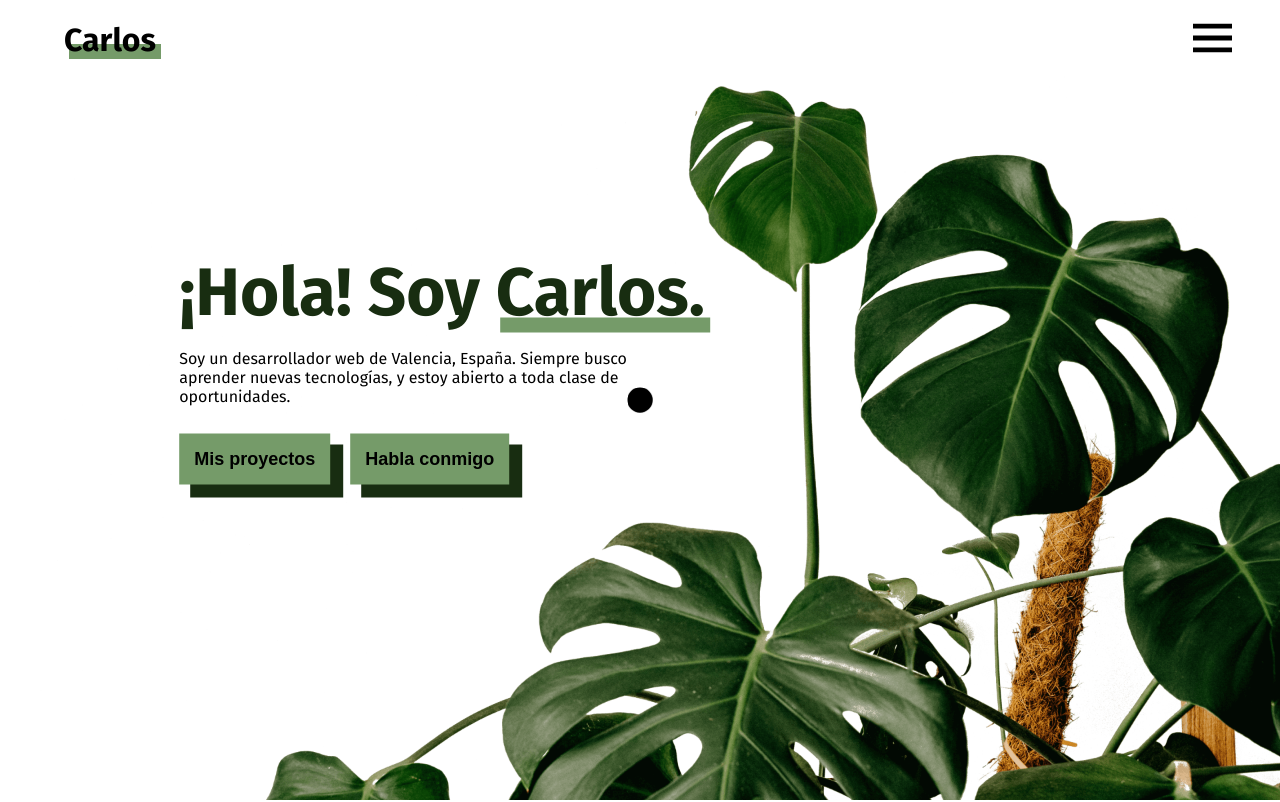
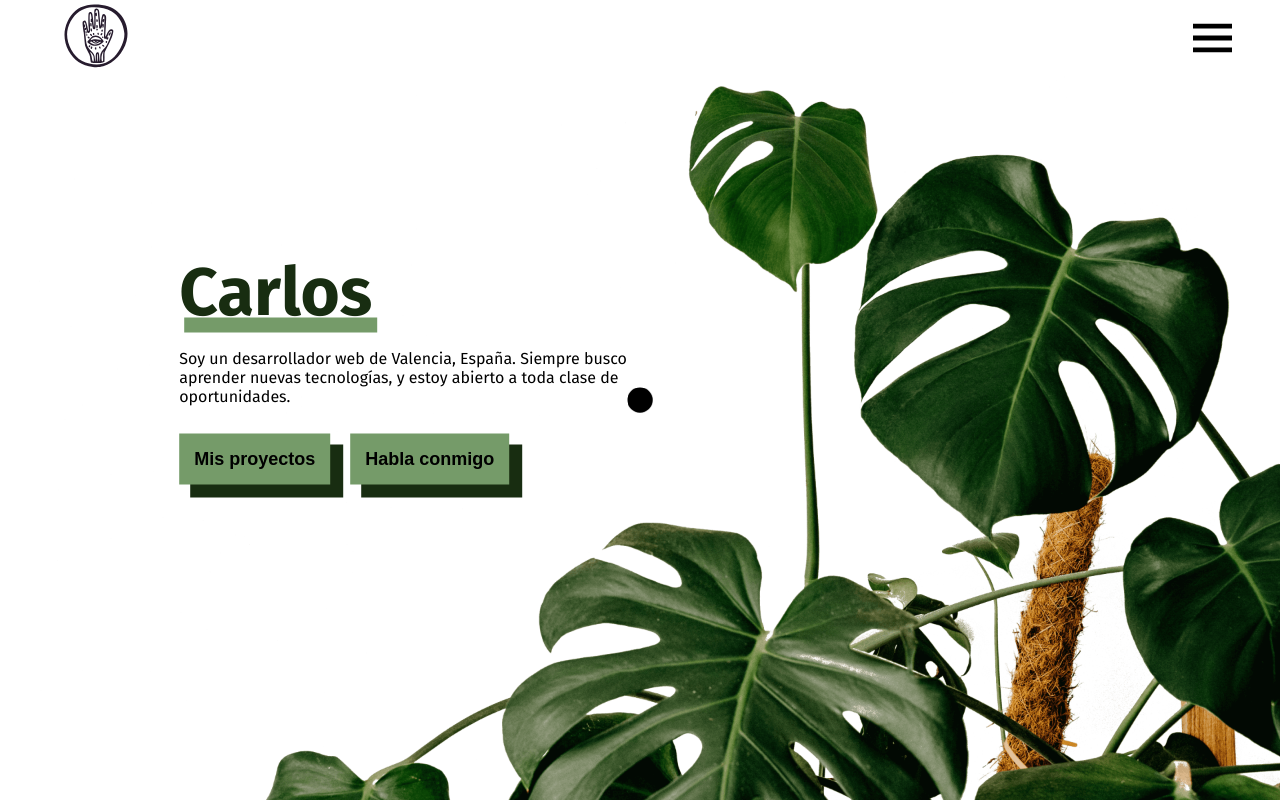
Before and after one commit to daiant/pages, a React (Create React App) app: page / in a window 1280 px wide. Shown: the top 802 px of the page. Built offline with nearby package versions, Linux system fonts and the light colour scheme.

Commit message:
fix(lint)

```diff
--- a/src/App.tsx
+++ b/src/App.tsx
@@ -18,10 +18,6 @@ function App() {
 
   const endX = useRef(window.innerWidth / 2);
   const endY = useRef(window.innerHeight / 2);
-  const _x = useRef(0);
-  const _y = useRef(0);
-
-  const requestRef = useRef(null);
 
   const mouseMoveEvent = (e: any) => {
     endX.current = e.clientX;
@@ -49,6 +45,7 @@ function App() {
   const mouseUpEvent = () => {
     // let ripple: any = document.getElementsByClassName("ripple")[0];
     let ripple = document.createElement("div");
+    ripple.style.zIndex = '99';
     ripple.classList.add("ripple");
     ripple.style.top = dot.current.style.top;
     ripple.style.left = dot.current.style.left;
@@ -59,12 +56,13 @@ function App() {
 
   useEffect(() => {
     visible.current = window.innerWidth > 768;
-    if(visible.current) {
+    if (visible.current) {
       dot.current.style.display = 'block';
+      dot.current.style.zIndex = '98';
       dotOutline.current.style.display = 'block';
     }
     let hover_elements = document.getElementsByClassName("hover-me");
-    for(let elem of hover_elements as any) {
+    for (let elem of hover_elements as any) {
       elem.addEventListener("mouseover", mouseOverEvent);
       elem.addEventListener("mouseout", mouseOutEvent);
     }
--- a/src/components/Index.tsx
+++ b/src/components/Index.tsx
@@ -1,20 +1,20 @@
 export function Index() {
-    const welcomeContent =  {
-        title: "¡Hola! Soy ",
+  const welcomeContent = {
+    title: "",
     description: "Soy un desarrollador web de Valencia, España. Siempre busco aprender nuevas tecnologías, y estoy abierto a toda clase de oportunidades.",
     button: "Habla conmigo",
   }
   const goto = (link: string) => {
     let element = document.getElementById(link);
-        if(element) {
+    if (element) {
       element.scrollIntoView();
     }
   }
-    return(<>
+  return (<>
     <section className="section blue" id="index">
       <div className="section_wrapper">
         <div className="welcome_wrapper">
-            <h1 className="welcome_title">{welcomeContent.title}<span className="welcome_name" id="scrollable_name">Carlos.</span></h1>
+          <h1 className="welcome_title"><span className="welcome_name" id="scrollable_name">Carlos</span></h1>
           <p>{welcomeContent.description}</p>
           <div className="button_wrapper">
             <button className="welcome_button hover-me" onClick={() => goto("proyectos")}>Mis proyectos</button>
--- a/src/components/Navigation.tsx
+++ b/src/components/Navigation.tsx
@@ -10,35 +10,36 @@ export function Navigation() {
   }
   const goto = (link: string) => {
     let element = document.getElementById(link);
-        let check:any = document.getElementById("menu_checkbox");
-        if(element) {
+    let check: any = document.getElementById("menu_checkbox");
+    if (element) {
       element.scrollIntoView();
       setTimeout(() => setNav(false), 10);
-            if(check) check.checked = false;
+      if (check) check.checked = false;
     }
   }
   return (<>
     <header>
       <div className="header_index">
-            <span className="welcome_name header_name hover-me" onClick={() => goto("index")}>Carlos</span>
+        {/* <span className="welcome_name header_name hover-me" onClick={() => goto("index")}>Carlos</span> */}
+        <img src="/pages/logo.svg" onClick={() => goto("index")}></img>
       </div>
       <nav className="navigation">
         <div id="cover" className="hover-me" onClick={handleNavigation}>
           <div id="menu_button">
             <input type="checkbox" name="checkbox" id="menu_checkbox" />
             <label htmlFor="menu_checkbox" id='menu_label'>
-                    <div id="menu_text_bar" style={{backgroundColor: nav ? "white" : "black"}}></div>
+              <div id="menu_text_bar" style={{ backgroundColor: nav ? "white" : "black" }}></div>
             </label>
           </div>
         </div>
         <div className={nav ? "nav_list show" : "nav_list"}>
           <div className="bg_nav"></div>
           <ul className={nav ? "ul_nav show_ul" : "ul_nav"}>
-                    <li onClick={() => goto("index")}className="nav_item hover-me">Inicio</li>
+            <li onClick={() => goto("index")} className="nav_item hover-me">Inicio</li>
             {/* <li onClick={() => goto("inicio")}className="nav_item">Soluciones</li> */}
-                    <li onClick={() => goto("proyectos")}className="nav_item hover-me">Proyectos</li>
-                    <li onClick={() => goto("sobre-mi")}className="nav_item hover-me">Sobre mí</li>
-                    <li onClick={() => goto("contacto")}className="nav_item hover-me">Contacto</li>
+            <li onClick={() => goto("proyectos")} className="nav_item hover-me">Proyectos</li>
+            <li onClick={() => goto("sobre-mi")} className="nav_item hover-me">Sobre mí</li>
+            <li onClick={() => goto("contacto")} className="nav_item hover-me">Contacto</li>
           </ul>
         </div>
       </nav>
```
Lines whose indentation alone changed are shown as unchanged.
